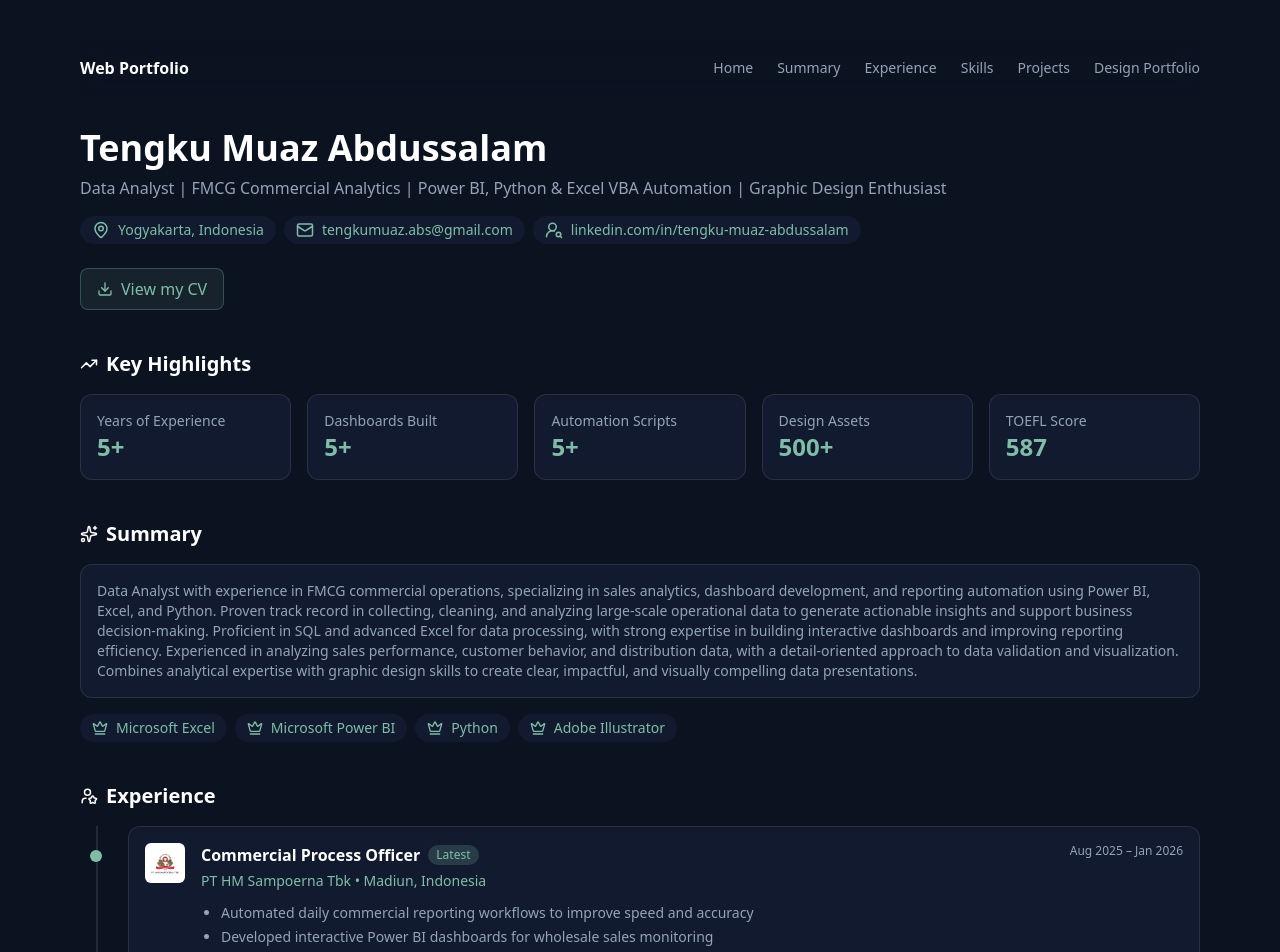
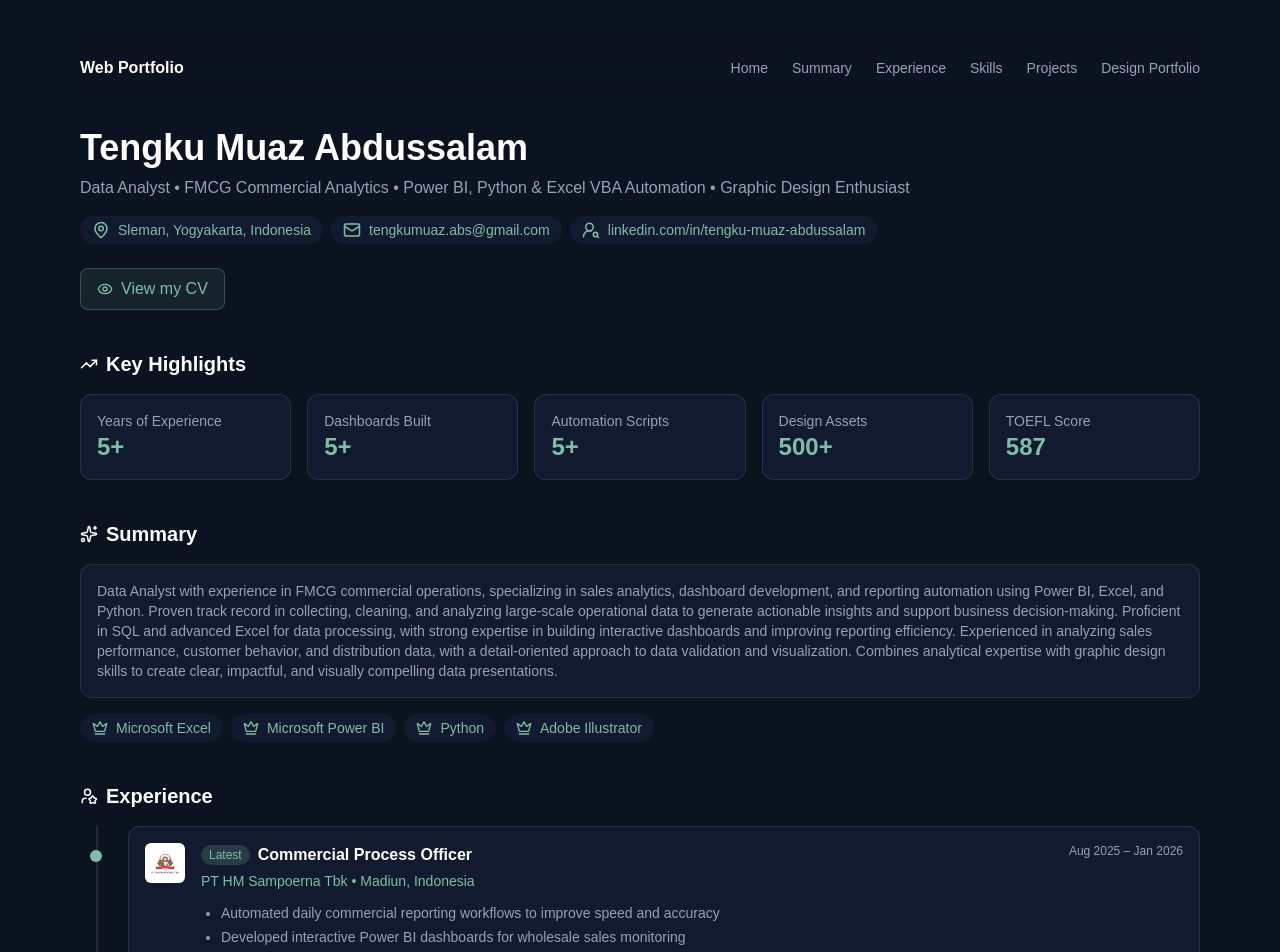
Before and after one commit to tengkumuazabs/web-portfolio, a React app: page / in a window 1280 px wide. Shown: the top 952 px of the page. Built offline with nearby package versions, Linux system fonts and the light colour scheme; the HTML template or start-up script is replaced by a standard one.

Commit message:
updated code

```diff
--- a/src/components/Experience.jsx
+++ b/src/components/Experience.jsx
@@ -37,11 +37,15 @@
                 <div className="flex-1">
                   <div className="flex justify-between items-start">
                     <div className="flex flex-col sm:flex-row sm:items-center sm:gap-2">
-                      <h3 className="font-semibold">Commercial Process Officer</h3>
-
-                      <span className="px-2 py-0.5 bg-accent/20 text-accent text-xs font-medium rounded-full mt-1 sm:mt-0 w-fit">
+                      {/* Latest pill (mobile: top, desktop: left) */}
+                      <span className="px-2 py-0.5 bg-accent/20 text-accent text-xs font-medium rounded-full w-fit sm:order-1 order-1 mb-1 sm:mb-0">
                         Latest
                       </span>
+
+                      {/* Title */}
+                      <h3 className="font-semibold sm:order-2 order-2">
+                        Commercial Process Officer
+                      </h3>
                     </div>
                     <span className="text-xs text-muted">Aug 2025 – Jan 2026</span>
                   </div>
@@ -122,7 +126,7 @@
                   </p>
 
                   <ul className="list-disc ml-5 mt-3 text-sm text-muted space-y-1">
-                    <li>Designed 500+ social media assets for campaigns and events</li>
+                    <li>Designed 1000+ social media assets for campaigns and events</li>
                     <li>Created posters, banners, and branding materials</li>
                     <li>Maintained visual consistency across platforms</li>
                     <li>Optimized designs for both digital and print output</li>
--- a/src/components/Hero.jsx
+++ b/src/components/Hero.jsx
@@ -2,7 +2,7 @@
 import { MapPin } from "lucide-react";
 import { Mail } from "lucide-react";
 import { UserRoundSearch } from "lucide-react";
-import { Download } from "lucide-react";
+import { Eye } from "lucide-react";
 
 
 export default function Hero() {
@@ -18,7 +18,7 @@
       </h1>
 
       <p className="text-muted mt-2">
-        Data Analyst | FMCG Commercial Analytics | Power BI, Python & Excel VBA Automation | Graphic Design Enthusiast
+        Data Analyst • FMCG Commercial Analytics • Power BI, Python & Excel VBA Automation • Graphic Design Enthusiast
       </p>
 
       {/* Location + Contacts (inline) */}
@@ -26,7 +26,7 @@
 
         <div className="px-3 py-1 bg-card rounded-full text-sm text-accent flex items-center gap-2">
           <MapPin size={18} />
-          Yogyakarta, Indonesia
+          Sleman, Yogyakarta, Indonesia
         </div>
 
         <a
@@ -57,7 +57,7 @@
           rel="noopener noreferrer"
           className="inline-flex items-center gap-2 px-4 py-2 bg-accent/10 hover:bg-accent/20 text-accent rounded-lg border border-accent/30 hover:border-accent/50 transition-colors"
         >
-          <Download size={16} />
+          <Eye size={16} />
           View my CV
         </a>
       </div>
--- a/tailwind.config.js
+++ b/tailwind.config.js
@@ -5,9 +5,14 @@
       colors: {
         bg: "#0b1220",
         card: "#111a2e",
-        // accent: "#4f46e5",
         accent: "#80bda8",
         muted: "#94a3b8",
+      },
+
+      // 👇 ADD THIS PART
+      fontFamily: {
+        sans: ["Rubik", "sans-serif"],
+        display: ["Montserrat", "sans-serif"],
       },
     },
   },
```
